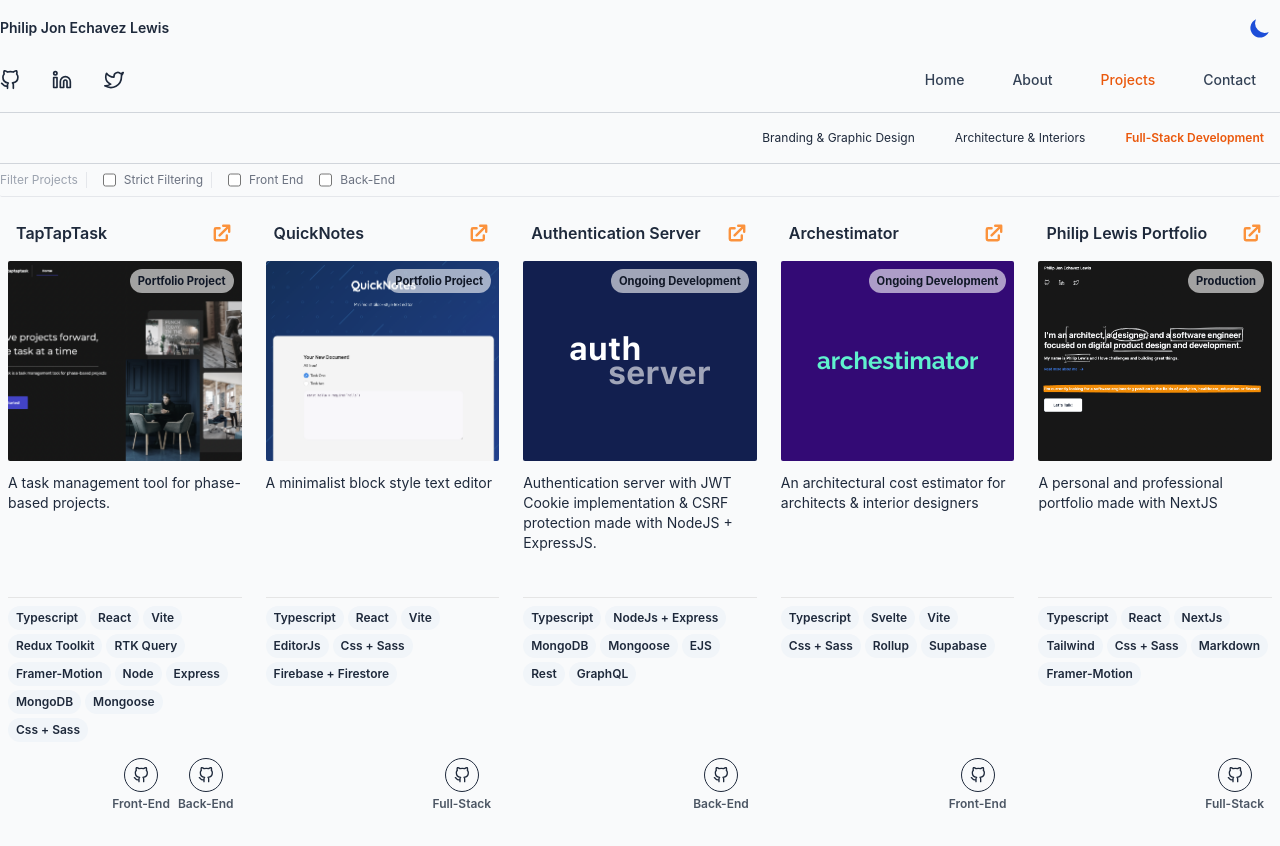
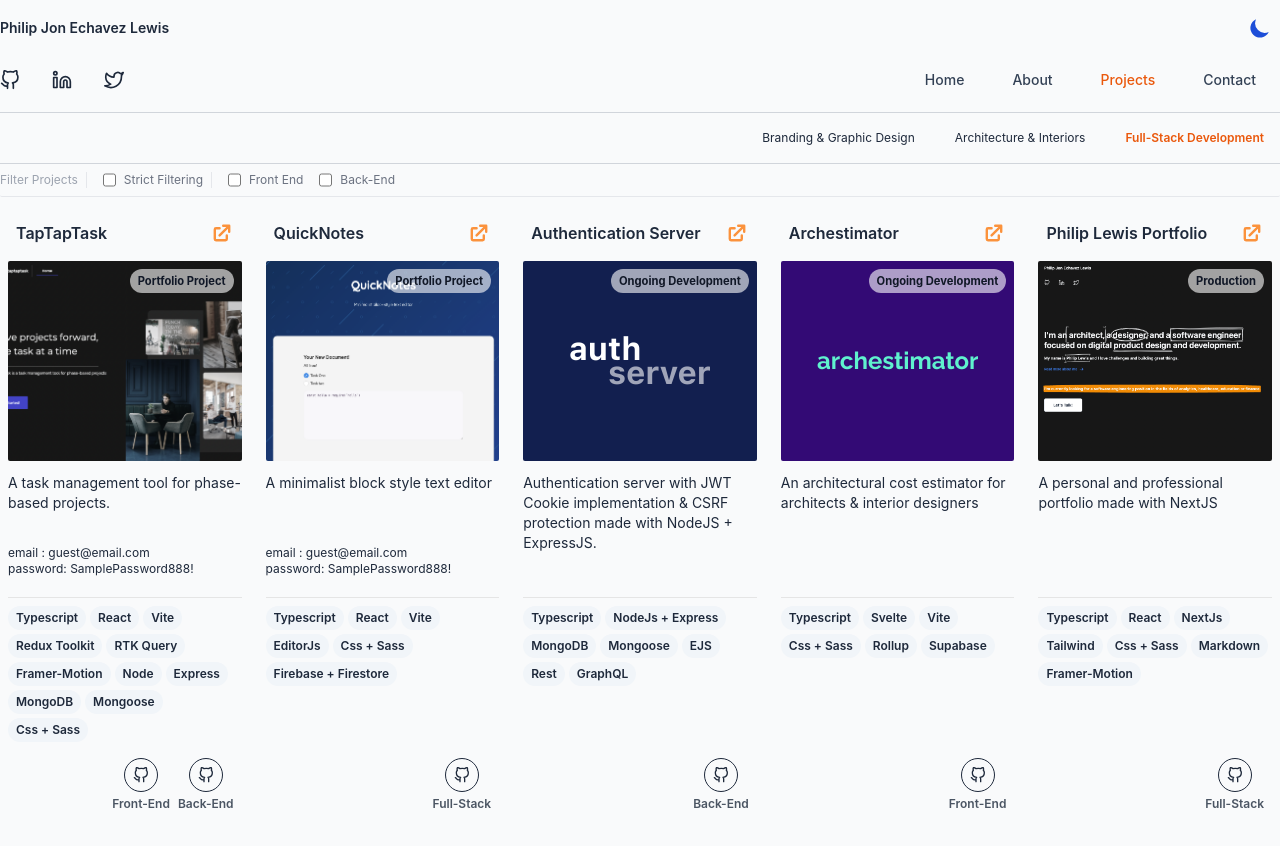
Before and after one commit to philipjonlewis/philipjonlewis.com, a Next.js app: page /projects/fullstack in a window 1280 px wide. Shown: the top 846 px of the page. Built offline with nearby package versions, Linux system fonts and the light colour scheme.

Commit message:
Added sample email and password

```diff
--- a/db/projects/fullstack/quicknotes.md
+++ b/db/projects/fullstack/quicknotes.md
@@ -11,6 +11,7 @@
     "Css + Sass",
     "Firebase + Firestore",
   ]
+adminAuth: { email: "guest@email.com", password: "SamplePassword888!" }
 siteLink: "https://quicknotesbyphilip.netlify.app"
 imageLink: "/images/projects/fullstack/quicknotes.png"
 gitHubLinks:
--- a/db/projects/fullstack/taptaptask.md
+++ b/db/projects/fullstack/taptaptask.md
@@ -16,6 +16,7 @@
     "Mongoose",
     "Css + Sass",
   ]
+adminAuth: { email: "guest@email.com", password: "SamplePassword888!" }
 features:
   {
     current:
--- a/pages/projects/fullstack/index.tsx
+++ b/pages/projects/fullstack/index.tsx
@@ -164,6 +164,7 @@
             siteLink,
             imageLink,
             status,
+            adminAuth,
           } = project.frontMatter;
           return (
             <motion.div
@@ -200,6 +201,12 @@
                 <div className="description-container">
                   <p>{projectDescription}</p>
                   {/* <p>Read More...</p> */}
+                  {adminAuth?.email && (
+                    <ul>
+                      <li>email : {adminAuth.email}</li>
+                      <li>password: {adminAuth.password}</li>
+                    </ul>
+                  )}
                 </div>
 
                 {/* <div className="page-link-container">
--- a/styles/pages/projects/_fullstack.scss
+++ b/styles/pages/projects/_fullstack.scss
@@ -101,6 +101,12 @@
 
           p:nth-of-type(2) {
             @apply text-right text-xs mt-2;
+          }
+
+          ul {
+            li {
+              @apply text-xs;
+            }
           }
         }
 
```
